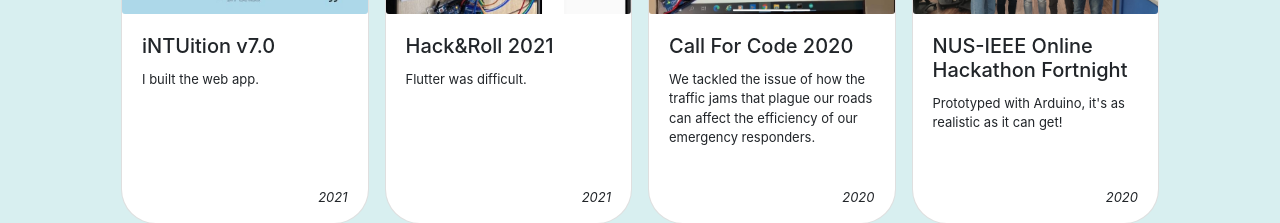
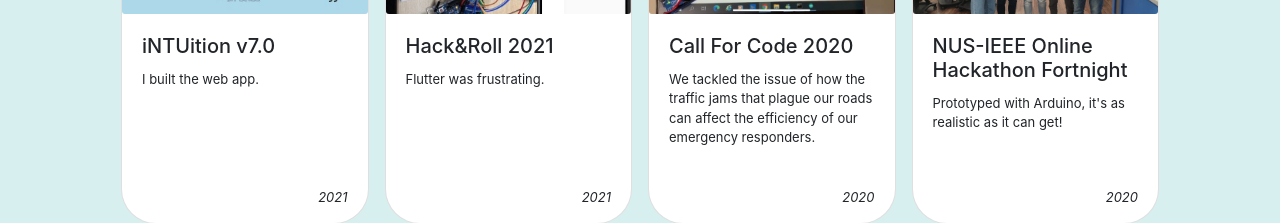
Before and after one commit to xfated/portfolio-site, a React (Create React App) app: page / in a window 1280 px wide. Shown: the part 4666-4889 px from the top of the page. Built offline with nearby package versions, Linux system fonts and the light colour scheme.

Commit message:
added new resume

```diff
--- a/src/components/Description.js
+++ b/src/components/Description.js
@@ -8,7 +8,7 @@ const Description = (props) => {
 
     const saveFile = () => {
         saveAs(
-            MyInfo.resume, `${(MyInfo.firstname).replaceAll(/\s/g,'')}${(MyInfo.lastname).replaceAll(/\s/g,'')}_Resume.pdf`
+            `${process.env.PUBLIC_URL}/${MyInfo.resume}`, `${(MyInfo.firstname).replaceAll(/\s/g,'')}${(MyInfo.lastname).replaceAll(/\s/g,'')}_Resume.pdf`
         );
     }
 
--- a/src/profile/projects.js
+++ b/src/profile/projects.js
@@ -76,7 +76,7 @@ export const ExpProjects = [
         category: "hackathon",
         image:"assets/images/projects/h2oclock.JPG",
         link:"https://github.com/prav17/HacknRoll",
-        briefdesc:"Flutter was difficult.",
+        briefdesc:"Flutter was frustrating.",
         details:[
             "<h3>Inspiration",
             "We wanted a solution that helps you wake up on the right side of the bed.",
@@ -235,7 +235,7 @@ export const ExpProjects = [
         details:[
             "<h3>What is it about?",
             "This project explores the use of K-means clustering to identify the most common colors " +
-            "in an image, and repalces all pixels with the closest color.",
+            "in an image, and replaces all pixels with the closest color.",
             "",
             "<h3>Motivation",
             "<boldfirst>i find the minimalist versions of pictures to have a unique and pleasing aesthetic."
```
Also changed, not shown: 2 other files (tests, documents, lock files or other folders).
